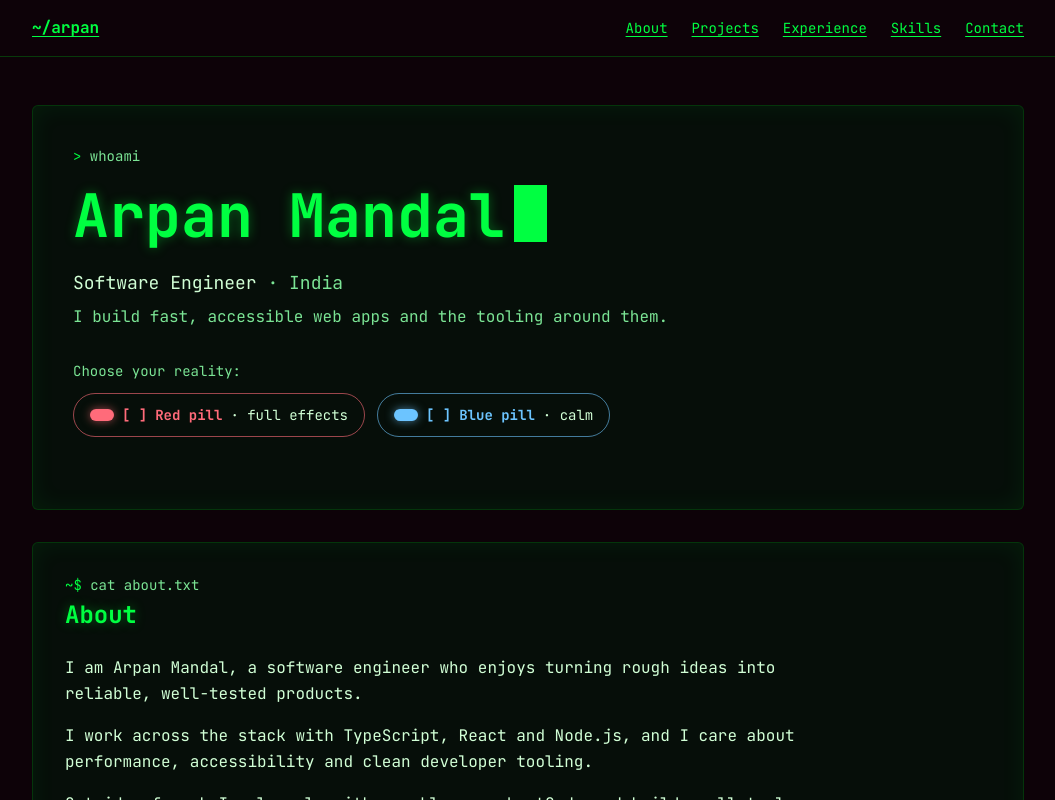
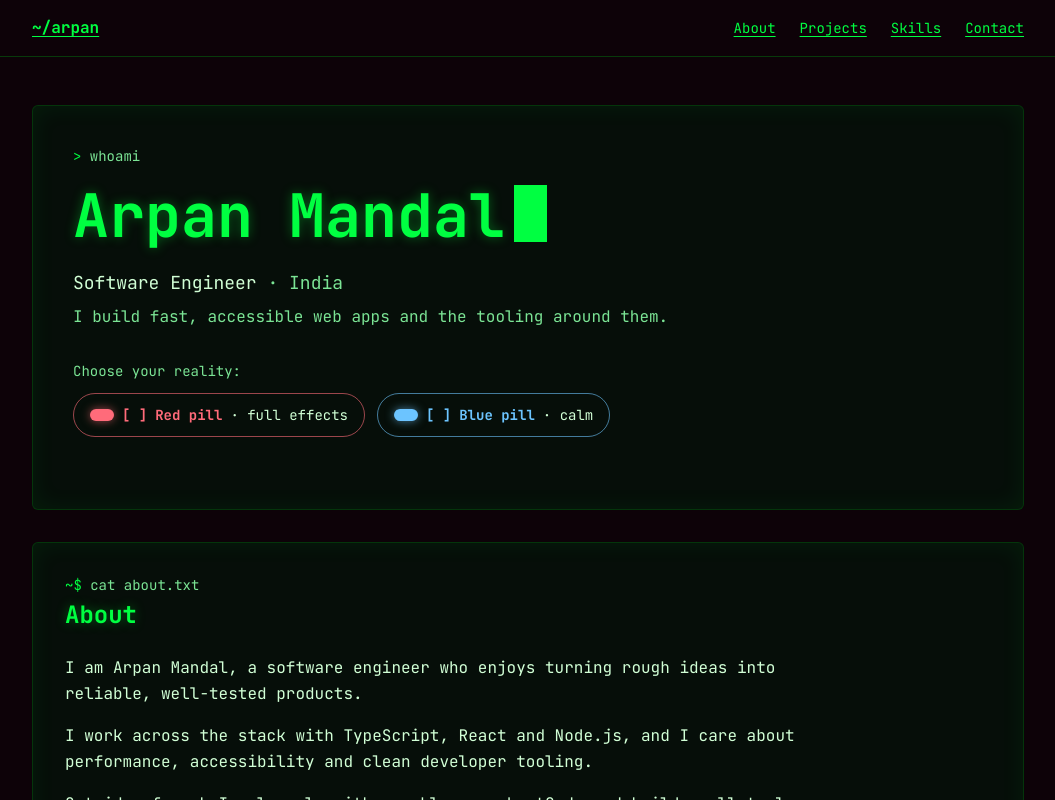
Before and after one commit to EnthusiastiCoder/Portfolio, a Next.js app: page / in a window 1280 px wide. Shown: the top 800 px of the page, without its empty margins (112-1167 px from the left). Built offline with nearby package versions, Linux system fonts and the light colour scheme; no server answers.

Commit message:
fix(nav): drop experience link while hidden

```diff
--- a/src/components/SiteHeader.tsx
+++ b/src/components/SiteHeader.tsx
@@ -3,14 +3,17 @@
 import Link from "next/link";
 import { usePathname } from "next/navigation";
 import { useEffect, useState } from "react";
+import { siteConfig } from "@/config/site";
 
-const NAV = [
+const ALL_NAV = [
   { id: "about", label: "About" },
   { id: "projects", label: "Projects" },
   { id: "experience", label: "Experience" },
   { id: "skills", label: "Skills" },
   { id: "contact", label: "Contact" },
 ] as const;
+
+const NAV = ALL_NAV.filter((item) => item.id !== "experience" || siteConfig.showExperience);
 
 /** Sticky, opaque header. Section anchors are in-page on the home page and absolute elsewhere. */
 export default function SiteHeader() {
```
